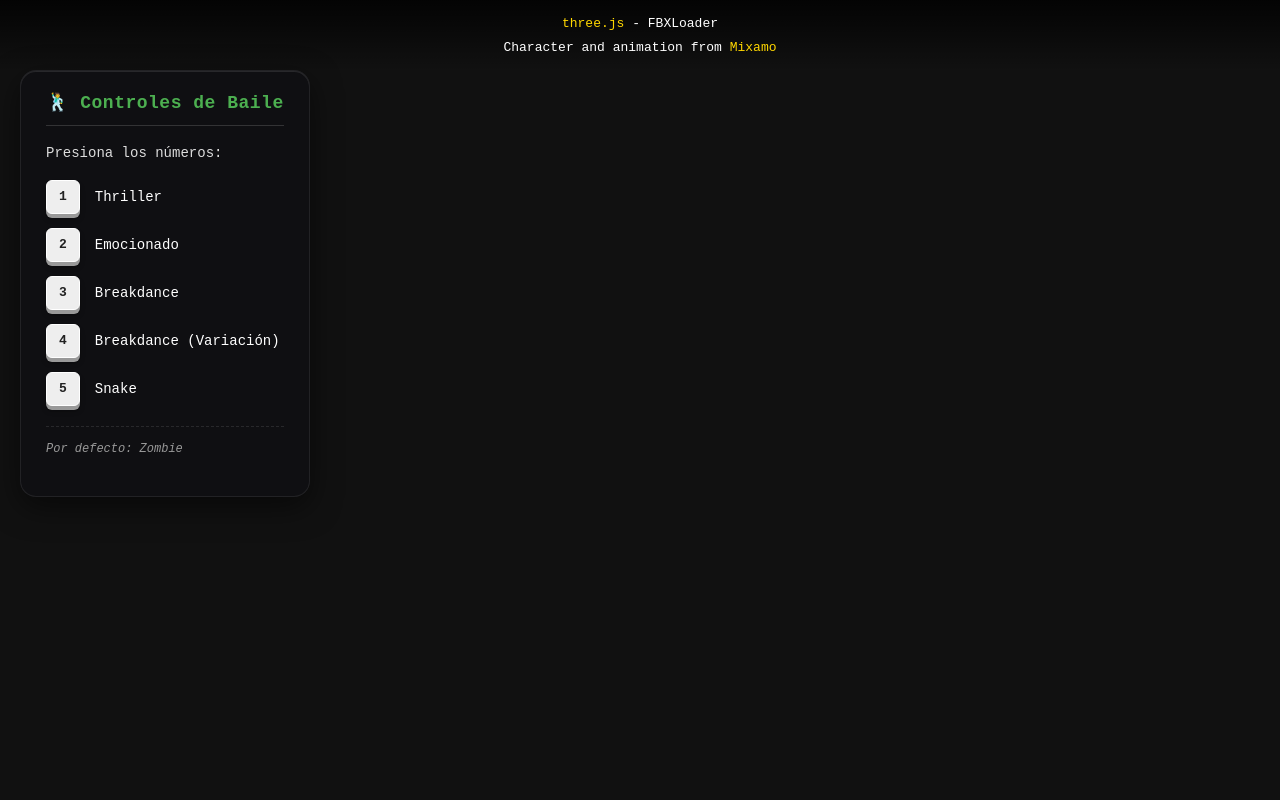
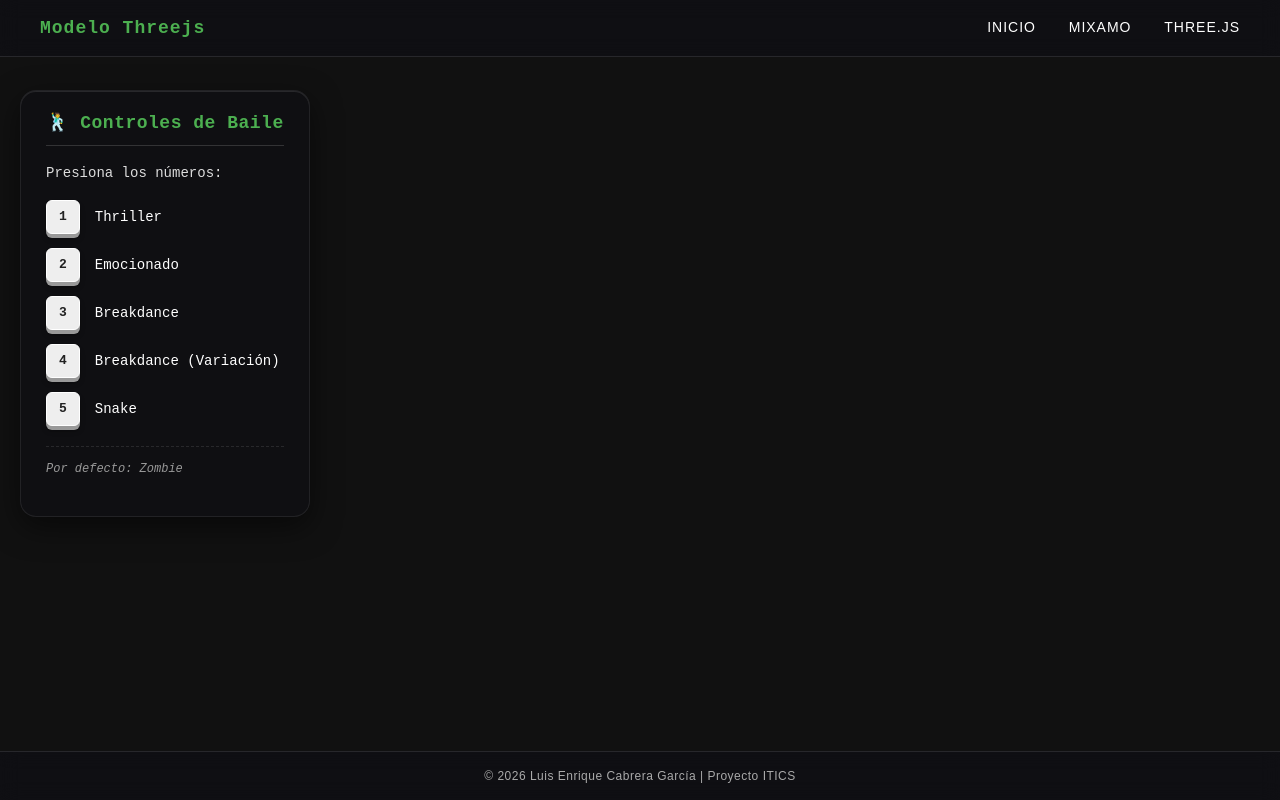
Before and after one commit to Neffex010/threejs-3d-model-personalized, a plain HTML site: page index.html in a window 1280 px wide. Drawn offline with nearby package versions, Linux system fonts and the light colour scheme.

Commit message:
Ajustes de Navbar, Footer, FPS

```diff
--- a/assets/css/main.css
+++ b/assets/css/main.css
@@ -35,31 +35,73 @@ button {
     text-transform: uppercase;
 }
 
-/* --- ENCABEZADO SUPERIOR --- */
-#info {
+/* --- NAVBAR (BARRA SUPERIOR) --- */
+#navbar {
     position: absolute;
-    top: 0px;
+    top: 0;
+    left: 0;
     width: 100%;
+    display: flex;
+    justify-content: space-between;
+    align-items: center;
+    padding: 15px 40px;
+    box-sizing: border-box;
+    background: rgba(15, 15, 20, 0.7);
+    backdrop-filter: blur(10px);
+    -webkit-backdrop-filter: blur(10px);
+    border-bottom: 1px solid rgba(255, 255, 255, 0.1);
+    z-index: 1000; /* Siempre arriba */
+}
+
+.nav-logo {
+    font-size: 18px;
+    font-weight: bold;
+    color: var(--color-acento);
+    letter-spacing: 1px;
+}
+
+.nav-links a {
+    margin-left: 25px;
+    color: #ffffff;
+    font-size: 14px;
+    text-transform: uppercase;
+    letter-spacing: 1px;
+    font-family: sans-serif;
+}
+
+.nav-links a:hover {
+    color: var(--color-acento);
+    text-shadow: none;
+}
+
+/* --- FOOTER (PIE DE PÁGINA) --- */
+#footer {
+    position: absolute;
+    bottom: 0;
+    left: 0;
+    width: 100%;
+    text-align: center;
     padding: 12px;
     box-sizing: border-box;
-    text-align: center;
-    background: linear-gradient(to bottom, rgba(0,0,0,0.8) 0%, rgba(0,0,0,0) 100%);
-    -moz-user-select: none;
-    -webkit-user-select: none;
-    -ms-user-select: none;
-    user-select: none;
-    pointer-events: none;
-    z-index: 10;
+    background: rgba(15, 15, 20, 0.7);
+    backdrop-filter: blur(10px);
+    -webkit-backdrop-filter: blur(10px);
+    border-top: 1px solid rgba(255, 255, 255, 0.1);
+    z-index: 1000;
 }
 
-a, button, input, select {
-    pointer-events: auto;
+#footer p {
+    margin: 0;
+    font-size: 12px;
+    color: #aaaaaa;
+    letter-spacing: 0.5px;
+    font-family: sans-serif;
 }
 
 /* --- ESTILOS DEL MENÚ DE INSTRUCCIONES --- */
 #menu-instrucciones {
     position: absolute;
-    top: 70px;
+    top: 90px; /* Bajó un poco para dar espacio al navbar */
     left: 20px;
     background-color: rgba(15, 15, 20, 0.6);
     backdrop-filter: blur(8px);
@@ -115,10 +157,9 @@ a, button, input, select {
     box-shadow: 0px 4px 0px #999999, 0px 5px 5px rgba(0,0,0,0.4);
     display: inline-block;
     border: 1px solid #ffffff;
-    transition: all 0.1s ease; /* Para que el efecto de presionar sea suave */
+    transition: all 0.1s ease;
 }
 
-/* Clase que aplicará JS cuando la tecla se presione */
 .tecla.activa {
     background-color: var(--color-acento);
     color: #ffffff;
@@ -138,9 +179,15 @@ a, button, input, select {
 
 /* --- RESPONSIVE PARA MÓVILES --- */
 @media all and (max-width: 640px) {
+    #navbar {
+        padding: 15px 20px;
+    }
+    .nav-links {
+        display: none; /* Oculta los links en celular para que no estorben */
+    }
     #menu-instrucciones {
         top: auto;
-        bottom: 20px;
+        bottom: 60px; /* Sube un poco para no tapar el footer */
         left: 50%;
         transform: translateX(-50%);
         width: 85%;
--- a/assets/js/main.js
+++ b/assets/js/main.js
@@ -75,7 +75,17 @@ function init() {
     window.addEventListener('keydown', onKeyDown);
     window.addEventListener('keyup', onKeyUp);
 
+    // stats
     stats = new Stats();
+
+    // Limpiamos la posición de arriba a la izquierda
+    stats.dom.style.top = 'auto';
+    stats.dom.style.left = 'auto';
+
+    // Lo anclamos abajo a la derecha (50px de margen para no tapar el footer)
+    stats.dom.style.bottom = '50px';
+    stats.dom.style.right = '20px';
+
     container.appendChild(stats.dom);
 }
 
@@ -202,4 +212,5 @@ function animate() {
 
     renderer.render(scene, camera);
     stats.update();
+
 }
--- a/index.html
+++ b/index.html
@@ -8,10 +8,14 @@
     </head>
 
     <body>
-        <div id="info">
-            <a href="https://threejs.org" target="_blank" rel="noopener">three.js</a> - FBXLoader<br />
-            Character and animation from <a href="https://www.mixamo.com/" target="_blank" rel="noopener">Mixamo</a>
-        </div>
+        <nav id="navbar">
+            <div class="nav-logo">Modelo Threejs</div>
+            <div class="nav-links">
+                <a href="./index.html">Inicio</a>
+                <a href="https://www.mixamo.com/#/?type=Motion%2CMotionPack" target="_blank" rel="noopener">Mixamo</a>
+                <a href="https://threejs.org" target="_blank" rel="noopener">Three.js</a>
+            </div>
+        </nav>
 
         <div id="menu-instrucciones">
             <h2>🕺 Controles de Baile</h2>
@@ -26,6 +30,10 @@
             <p class="nota">Por defecto: Zombie</p>
         </div>
 
+        <footer id="footer">
+            <p>&copy; 2026 Luis Enrique Cabrera García | Proyecto ITICS</p>
+        </footer>
+
         <script type="importmap">
             {
                 "imports": {
```
